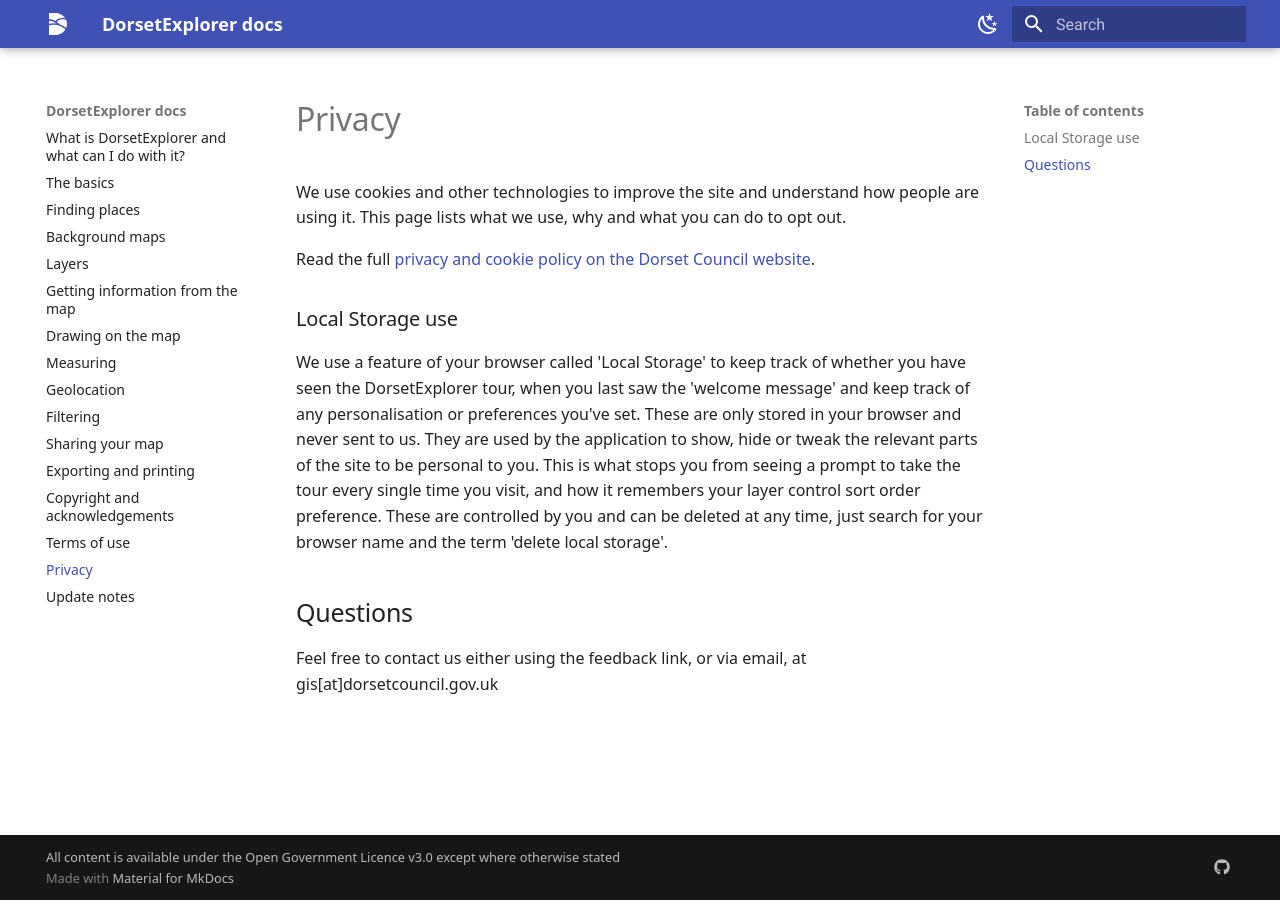
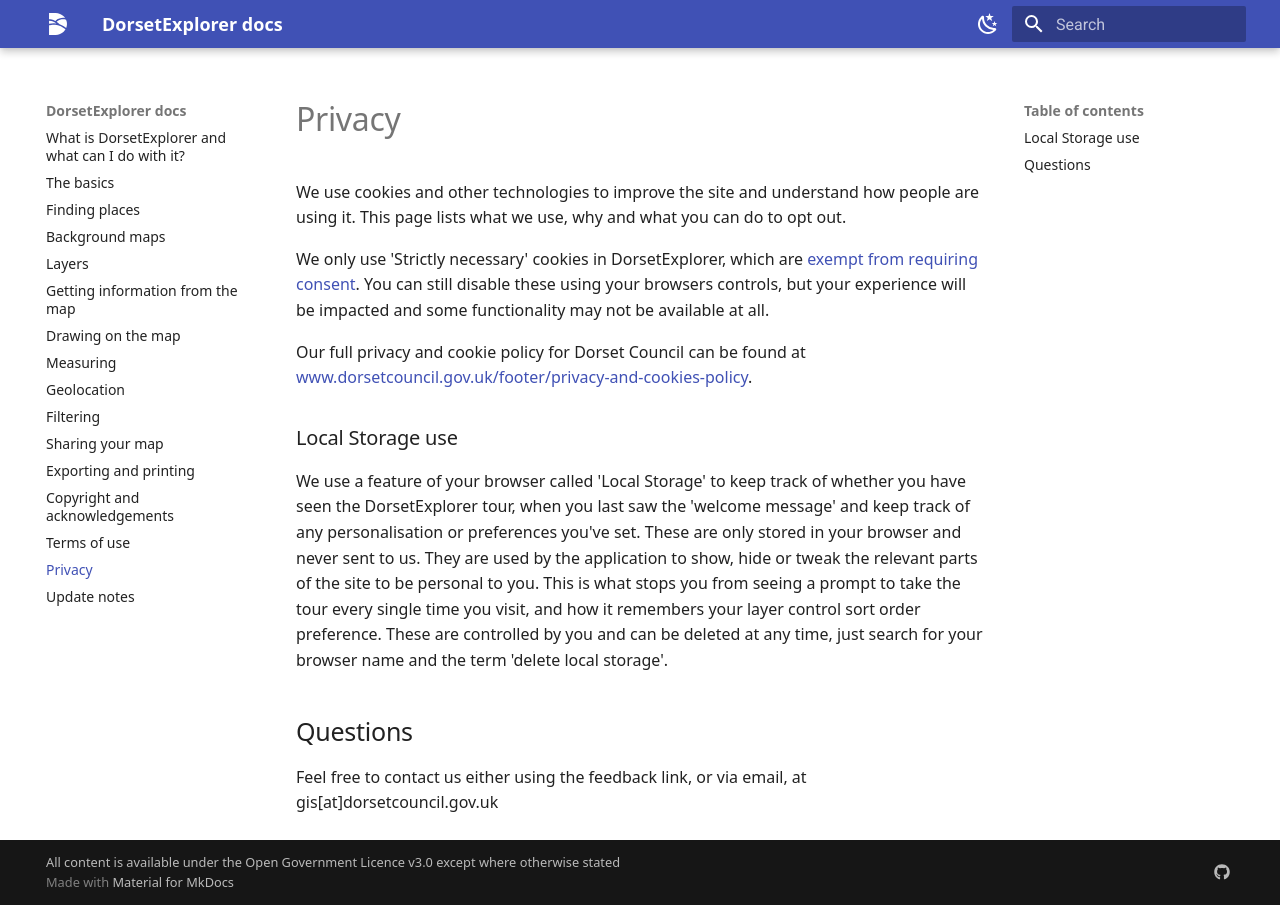
Before and after one commit to Zoobdude/DorsetExplorer-Docs, an MkDocs documentation site: the page built from docs/privacy.md, in a window 1280 px wide. Built offline with MkDocs 1.6.1 and Material for MkDocs 9.7.7, drawn with Linux system fonts in a browser that asks for light colours.

Commit message:
Revert "Updates based on comments."
This reverts commit 6aaa4fe0c5eefc528e030d4c87308e4e26ba291f.

```diff
--- a/docs/privacy.md
+++ b/docs/privacy.md
@@ -2,7 +2,9 @@
 
 We use cookies and other technologies to improve the site and understand how people are using it. This page lists what we use, why and what you can do to opt out.
 
-Read the full [privacy and cookie policy on the Dorset Council website](https://www.dorsetcouncil.gov.uk/footer/privacy-and-cookies-policy).
+We only use 'Strictly necessary' cookies in DorsetExplorer, which are [exempt from requiring consent](https://ico.org.uk/for-organisations/guide-to-pecr/guidance-on-the-use-of-cookies-and-similar-technologies/how-do-we-comply-with-the-cookie-rules/#comply16). You can still disable these using your browsers controls, but your experience will be impacted and some functionality may not be available at all.
+
+Our full privacy and cookie policy for Dorset Council can be found at [www.dorsetcouncil.gov.uk/footer/privacy-and-cookies-policy](https://www.dorsetcouncil.gov.uk/footer/privacy-and-cookies-policy).
 
 ### Local Storage use
 
```
Also changed, not shown: 1 other file.
